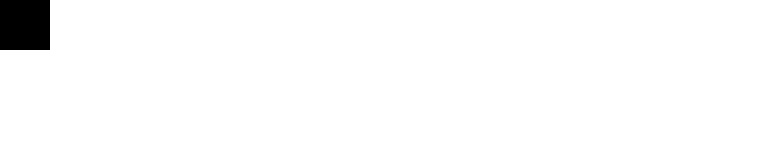
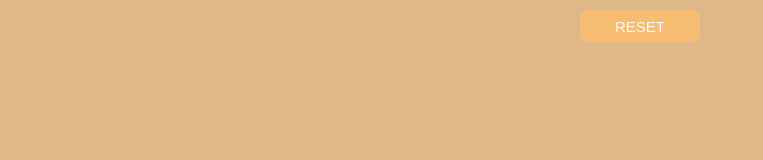
Before and after one commit to darkjaffs/etch-a-sketch, a plain HTML site: page index.html in a window 1280 px wide. Shown: the whole page, without its empty margins (0-763 px from the left). Drawn offline with Linux system fonts and the light colour scheme.

Commit message:
Add reset button and some css

```diff
--- a/index.html
+++ b/index.html
@@ -9,6 +9,7 @@
 </head>
 
 <body>
+    <button id="reset">RESET</button>
     <div id="container">
 
     </div>
--- a/style.css
+++ b/style.css
@@ -1,6 +1,10 @@
 body {
+    display: flex;
+    flex-direction: column;
     margin: 0;
     padding: 0;
+    background-color: burlywood;
+    align-items: center;
 }
 
 #container {
@@ -10,6 +14,21 @@ body {
     width: 500px;
     height: 500px;
     align-content: flex-start;
+    justify-content: center;
+}
 
-
+button {
+    background: rgb(247, 190, 115);
+    border-radius: 8px;
+    width: 120px;
+    height: 32px;
+    font-size: 15px;
+    text-align: center;
+    color: #F9FAF6;
+    font-weight: 500;
+    border: 0px;
+    margin: 10px;
+    display: flex;
+    align-items: center;
+    justify-content: center;
 }
```
